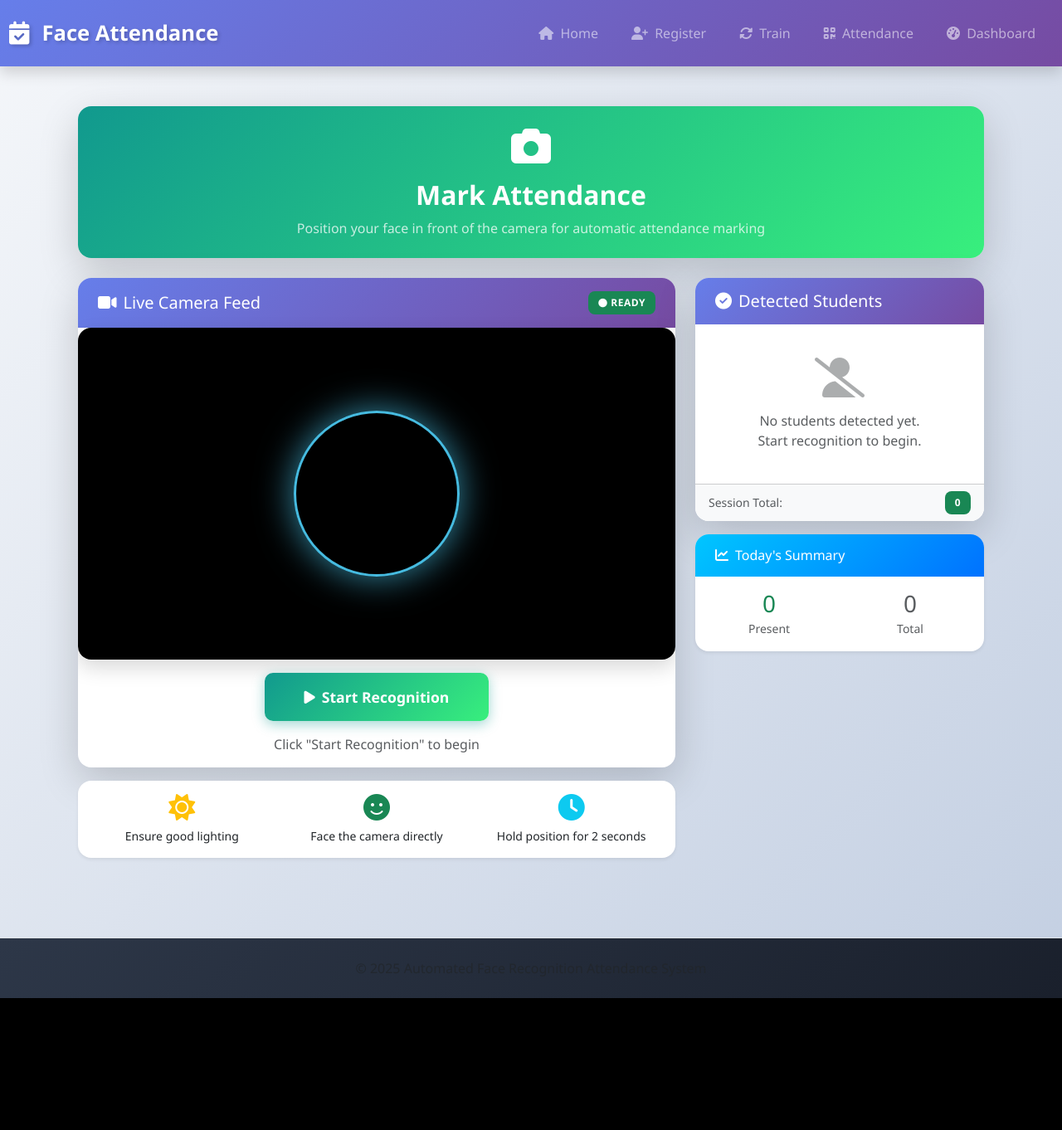
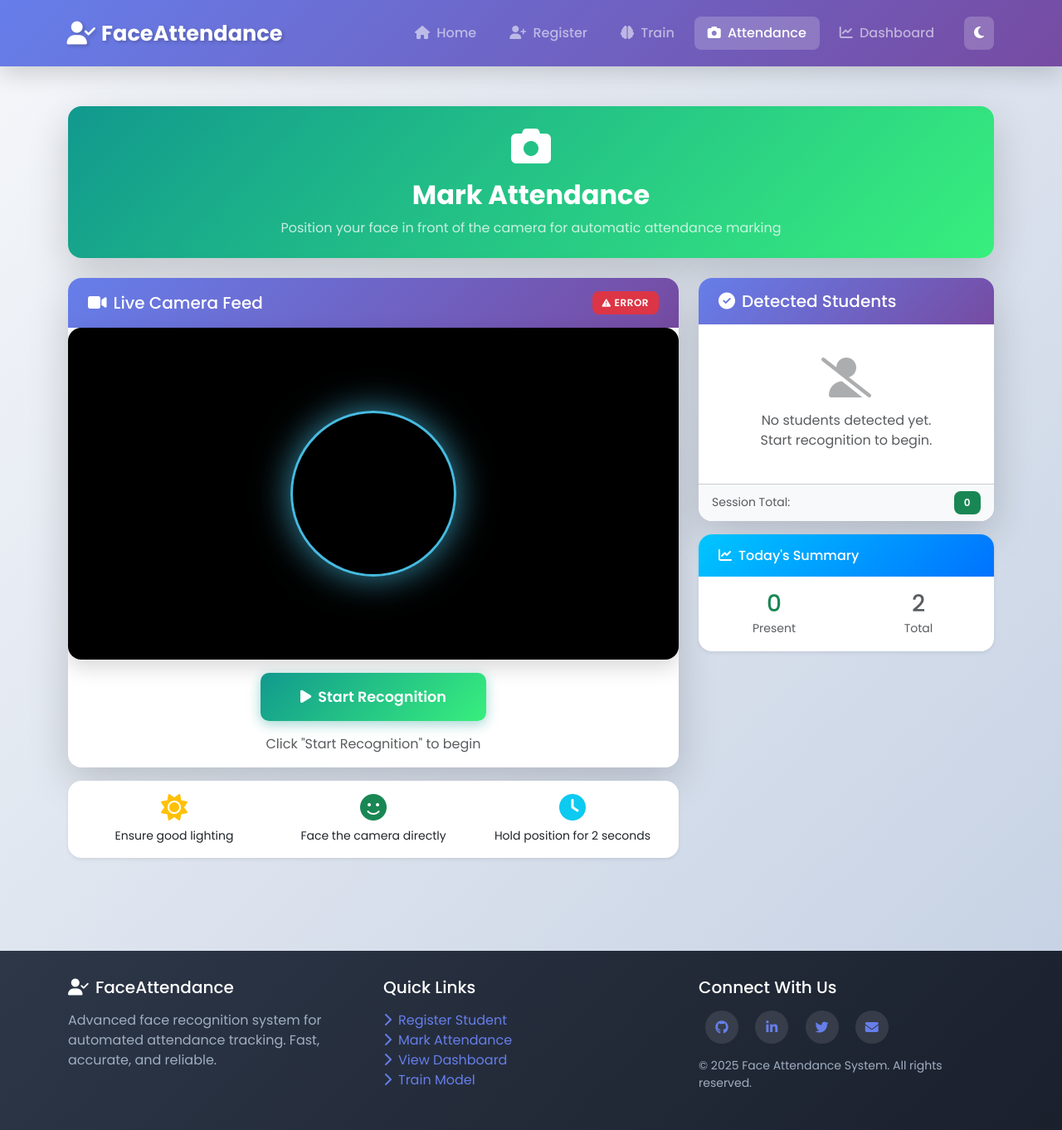
Before and after one commit to Chaitanya8464/Face-Attendance, a Flask app: page /attendance in a window 1280 px wide. Shown: the whole page at 83% size. Before the commit the page ends 1203 px from the top, so only its background shows below. Run offline with Flask 3, Linux system fonts and the light colour scheme; data comes from the database, SQL or seed files in the repository; some libraries are stand-ins or nearby versions.

Commit message:
Added:base has been modified

```diff
--- a/templates/base.html
+++ b/templates/base.html
@@ -3,54 +3,135 @@
   <head>
     <meta charset="utf-8" />
     <meta name="viewport" content="width=device-width, initial-scale=1" />
-    <title>Automated Face Recognition Attendance</title>
+    <title>{% block title %}Face Attendance System{% endblock %}</title>
+
+    <!-- Fonts -->
+    <link href="https://fonts.googleapis.com/css2?family=Poppins:wght@300;400;500;600;700;800&display=swap" rel="stylesheet">
+
+    <!-- Bootstrap -->
     <link href="https://cdn.jsdelivr.net/npm/bootstrap@5.3.2/dist/css/bootstrap.min.css" rel="stylesheet">
+
+    <!-- Font Awesome -->
     <link rel="stylesheet" href="https://cdnjs.cloudflare.com/ajax/libs/font-awesome/6.4.0/css/all.min.css">
+
+    <!-- Chart.js -->
+    <script src="https://cdn.jsdelivr.net/npm/chart.js@4.4.0/dist/chart.umd.min.js"></script>
+
+    <!-- Custom Styles -->
     <link rel="stylesheet" href="/static/css/styles.css">
+
+    {% block extra_head %}{% endblock %}
   </head>
   <body>
-    <nav class="navbar navbar-expand-lg navbar-dark bg-gradient bg-primary shadow">
-      <div class="container-fluid">
-        <a class="navbar-brand d-flex align-items-center" href="/">
-          <i class="fas fa-calendar-check me-2"></i>
-          <span class="fw-bold">Face Attendance</span>
+    <!-- Navigation -->
+    <nav class="navbar navbar-expand-lg navbar-dark sticky-top">
+      <div class="container">
+        <a class="navbar-brand" href="/">
+          <i class="fas fa-user-check"></i>
+          <span>FaceAttendance</span>
         </a>
-        <button class="navbar-toggler" type="button" data-bs-toggle="collapse" data-bs-target="#navbarNav" aria-controls="navbarNav" aria-expanded="false" aria-label="Toggle navigation">
+
+        <button class="navbar-toggler" type="button" data-bs-toggle="collapse" data-bs-target="#navbarNav">
           <span class="navbar-toggler-icon"></span>
         </button>
+
         <div class="collapse navbar-collapse" id="navbarNav">
-          <ul class="navbar-nav ms-auto">
+          <ul class="navbar-nav ms-auto align-items-center">
             <li class="nav-item">
-              <a class="nav-link" href="/"><i class="fas fa-home me-1"></i> Home</a>
+              <a class="nav-link {% if request.endpoint == 'index' %}active{% endif %}" href="/">
+                <i class="fas fa-home me-1"></i> Home
+              </a>
             </li>
             <li class="nav-item">
-              <a class="nav-link" href="/register"><i class="fas fa-user-plus me-1"></i> Register</a>
+              <a class="nav-link {% if request.endpoint == 'register' %}active{% endif %}" href="/register">
+                <i class="fas fa-user-plus me-1"></i> Register
+              </a>
             </li>
             <li class="nav-item">
-              <a class="nav-link" href="/train"><i class="fas fa-sync-alt me-1"></i> Train</a>
+              <a class="nav-link {% if request.endpoint == 'train' %}active{% endif %}" href="/train">
+                <i class="fas fa-brain me-1"></i> Train
+              </a>
             </li>
             <li class="nav-item">
-              <a class="nav-link" href="/attendance"><i class="fas fa-qrcode me-1"></i> Attendance</a>
+              <a class="nav-link {% if request.endpoint == 'attendance_page' %}active{% endif %}" href="/attendance">
+                <i class="fas fa-camera me-1"></i> Attendance
+              </a>
             </li>
             <li class="nav-item">
-              <a class="nav-link" href="/dashboard"><i class="fas fa-tachometer-alt me-1"></i> Dashboard</a>
+              <a class="nav-link {% if request.endpoint == 'dashboard' %}active{% endif %}" href="/dashboard">
+                <i class="fas fa-chart-line me-1"></i> Dashboard
+              </a>
+            </li>
+            <li class="nav-item">
+              <button class="theme-toggle" onclick="toggleTheme()" title="Toggle Dark Mode">
+                <i class="fas fa-moon"></i>
+              </button>
             </li>
           </ul>
         </div>
       </div>
     </nav>
 
-    <div class="container py-4">
+    <!-- Flash Messages -->
+    {% with messages = get_flashed_messages(with_categories=true) %}
+      {% if messages %}
+        <div class="container mt-3">
+          {% for category, message in messages %}
+            <div class="alert alert-{{ 'danger' if category == 'error' else category }} alert-dismissible fade show animated" role="alert">
+              <i class="fas fa-{% if category == 'success' %}check-circle{% elif category == 'error' %}exclamation-circle{% else %}info-circle{% endif %} me-2"></i>
+              {{ message }}
+              <button type="button" class="btn-close" data-bs-dismiss="alert"></button>
+            </div>
+          {% endfor %}
+        </div>
+      {% endif %}
+    {% endwith %}
+
+    <!-- Main Content -->
+    <main class="py-4">
       {% block content %}{% endblock %}
-    </div>
+    </main>
 
-    <footer class="mt-5 py-4 bg-light text-center text-muted border-top">
+    <!-- Footer -->
+    <footer>
       <div class="container">
-        <p class="mb-0">© 2025 Automated Face Recognition Attendance System</p>
+        <div class="row">
+          <div class="col-md-4 mb-4 mb-md-0">
+            <h5 class="text-white mb-3">
+              <i class="fas fa-user-check me-2"></i>FaceAttendance
+            </h5>
+            <p class="mb-0">Advanced face recognition system for automated attendance tracking. Fast, accurate, and reliable.</p>
+          </div>
+
+          <div class="col-md-4 mb-4 mb-md-0">
+            <h5 class="text-white mb-3">Quick Links</h5>
+            <ul class="list-unstyled">
+              <li><a href="/register"><i class="fas fa-chevron-right me-2"></i>Register Student</a></li>
+              <li><a href="/attendance"><i class="fas fa-chevron-right me-2"></i>Mark Attendance</a></li>
+              <li><a href="/dashboard"><i class="fas fa-chevron-right me-2"></i>View Dashboard</a></li>
+              <li><a href="/train"><i class="fas fa-chevron-right me-2"></i>Train Model</a></li>
+            </ul>
+          </div>
+
+          <div class="col-md-4">
+            <h5 class="text-white mb-3">Connect With Us</h5>
+            <div class="social-links">
+              <a href="#" title="GitHub"><i class="fab fa-github"></i></a>
+              <a href="#" title="LinkedIn"><i class="fab fa-linkedin-in"></i></a>
+              <a href="#" title="Twitter"><i class="fab fa-twitter"></i></a>
+              <a href="#" title="Email"><i class="fas fa-envelope"></i></a>
+            </div>
+            <p class="mt-3 mb-0 small">© 2025 Face Attendance System. All rights reserved.</p>
+          </div>
+        </div>
       </div>
     </footer>
 
+    <!-- Bootstrap JS -->
     <script src="https://cdn.jsdelivr.net/npm/bootstrap@5.3.2/dist/js/bootstrap.bundle.min.js"></script>
-    <script src="/static/js/camera.js"></script>
+
+    <!-- Custom JS -->
+    <script src="/static/js/main.js"></script>
+    {% block extra_scripts %}{% endblock %}
   </body>
 </html>
```
